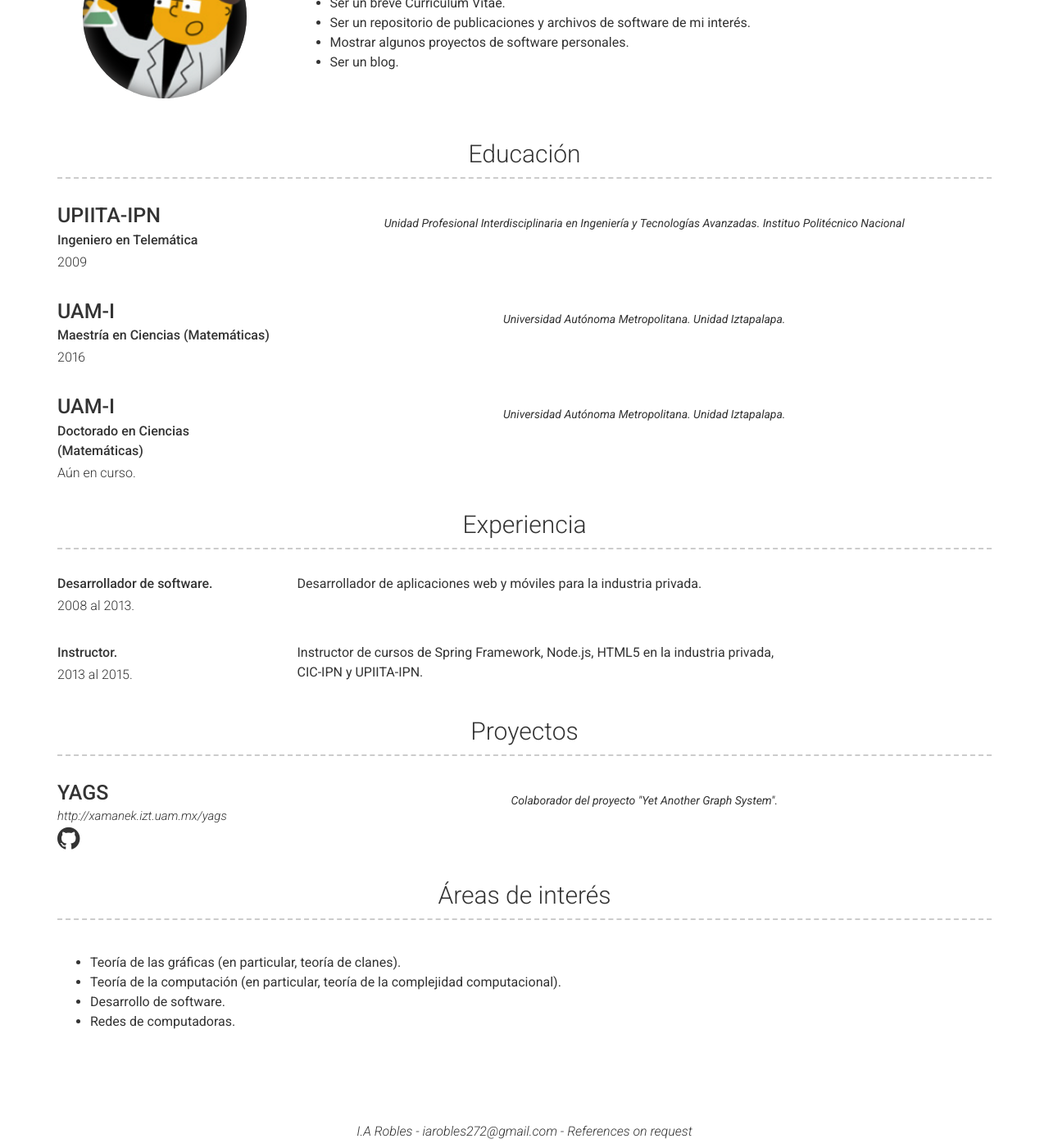
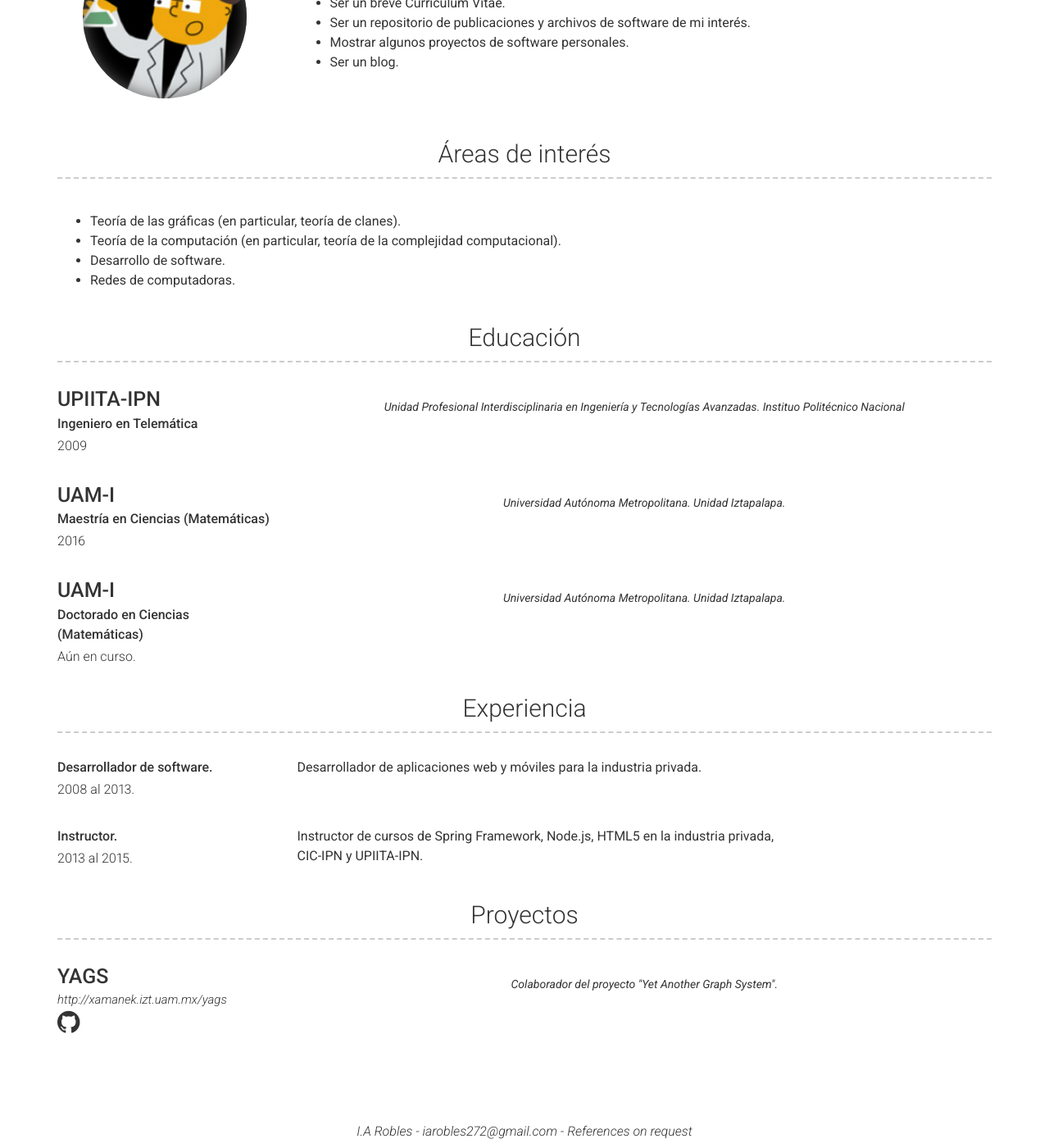
Before and after one commit to iarobles/iarobles.github.io, a Jekyll site: the page built from index.md, in a window 1280 px wide and 1400 px high, scrolled down 382 px. Shown: the whole window at 82% size. Built offline with Jekyll 4.4.1, drawn with Linux system fonts in a browser that asks for light colours.

Commit message:
sections reorganized

```diff
--- a/_layouts/default.html
+++ b/_layouts/default.html
@@ -12,10 +12,13 @@
 
       {%- include about.html -%}
 
+      {%- if site.more_content -%}
+        {%- include more.html -%}
+      {%- endif -%}
+
       {%- if site.data.education.size > 0 -%}
         {%- include education.html -%}
       {%- endif -%}
-
 
       {%- if site.data.experience.size > 0 -%}
         {%- include experience.html -%}
@@ -26,10 +29,6 @@
       {%- endif -%}
 
 
-      {%- if site.more_content -%}
-        {%- include more.html -%}
-      {%- endif -%}
-
     </div>
   </main>
 
```
